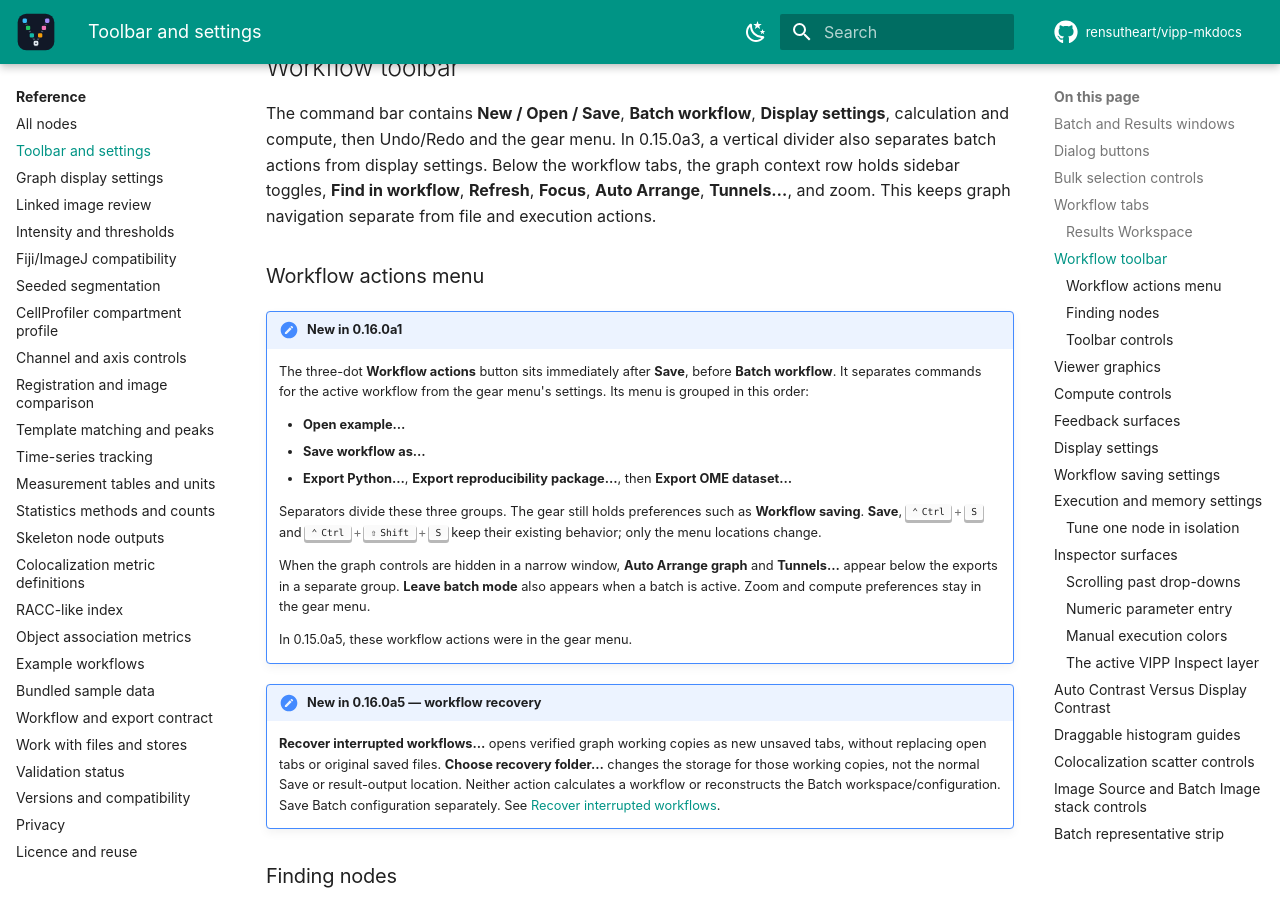
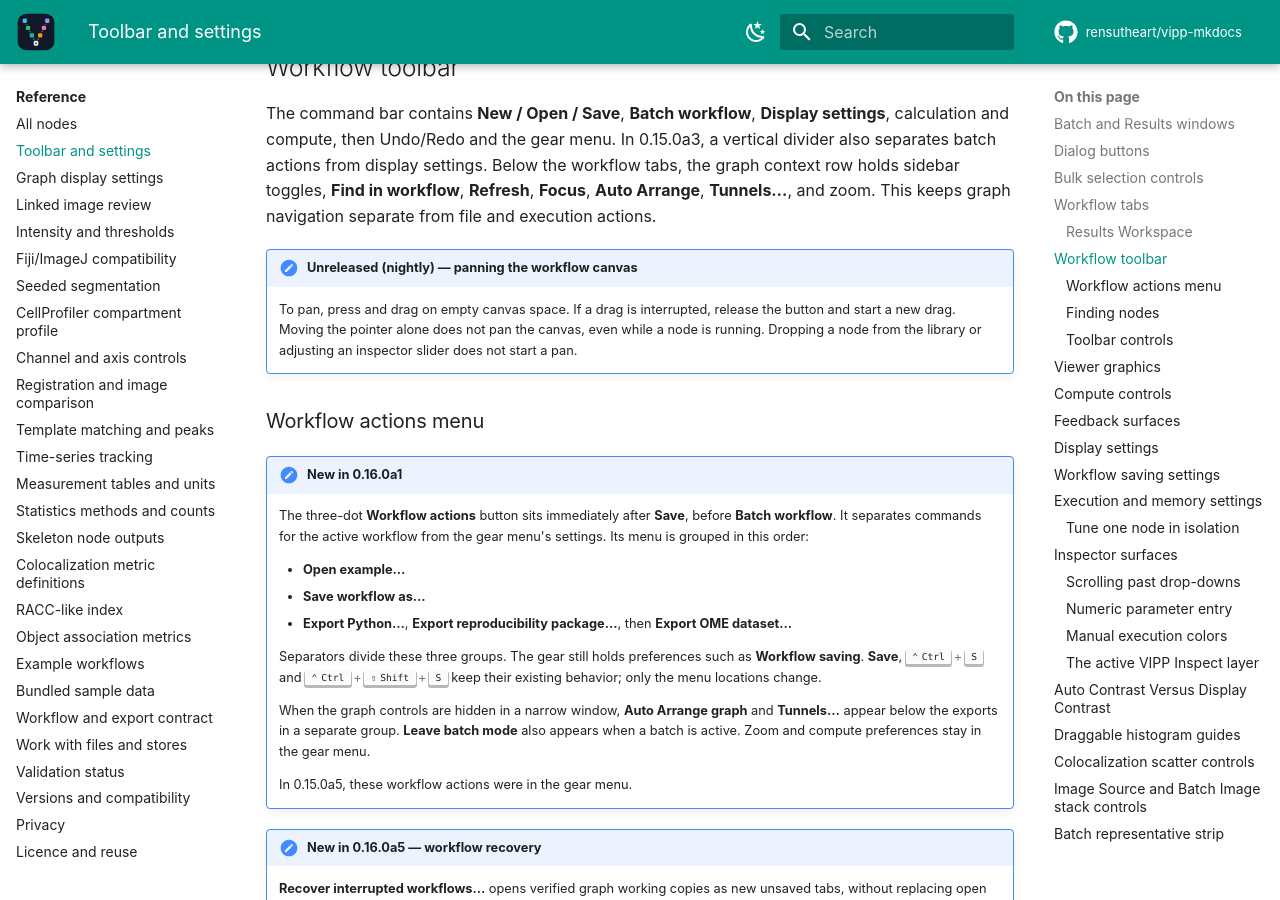
Before and after one commit to rensutheart/vipp-mkdocs, an MkDocs documentation site: the page built from docs/reference/interface.md, in a window 1280 px wide and 900 px high, scrolled down 4145 px. Built offline with MkDocs 1.6.1 and Material for MkDocs 9.7.7, drawn with Linux system fonts in a browser that asks for light colours; plug-ins that fetch from the network failed and are left out; comment, search, counter and statistics services are not loaded; the version menu is left out; some of the changed text lies outside the part shown.

Commit message:
Document unreleased workflow recovery and steadier UI

```diff
--- a/docs/reference/interface.md
+++ b/docs/reference/interface.md
@@ -193,6 +193,12 @@ display settings. Below the workflow tabs, the
 graph context row holds sidebar toggles, **Find in workflow**, **Refresh**,
 **Focus**, **Auto Arrange**, **Tunnels…**, and zoom. This keeps graph navigation
 separate from file and execution actions.
+
+!!! note "Unreleased (nightly) — panning the workflow canvas"
+    To pan, press and drag on empty canvas space. If a drag is interrupted,
+    release the button and start a new drag. Moving the pointer alone does not
+    pan the canvas, even while a node is running. Dropping a node from the
+    library or adjusting an inspector slider does not start a pan.
 
 ### Workflow actions menu
 
@@ -472,6 +478,10 @@ an actionable error uses a filled, full-width alert. A message is not the
 execution record: the toolbar actual-run summary and per-node badges carry the
 compact compute result, while the detailed execution/provenance view explains
 implementation and fallback decisions.
+
+!!! note "Unreleased (nightly) — steady calculation progress"
+    Routine calculation progress keeps the same footer height as the run
+    advances. Long warnings and errors can still wrap so they remain readable.
 
 Napari's status bar at the bottom of the viewer is separate. It belongs to the
 viewer and reports coordinates, values, and layer interaction; VIPP does not
```
Also changed, not shown: docs/how-to/save-share-export.md (+5 -0 lines).
